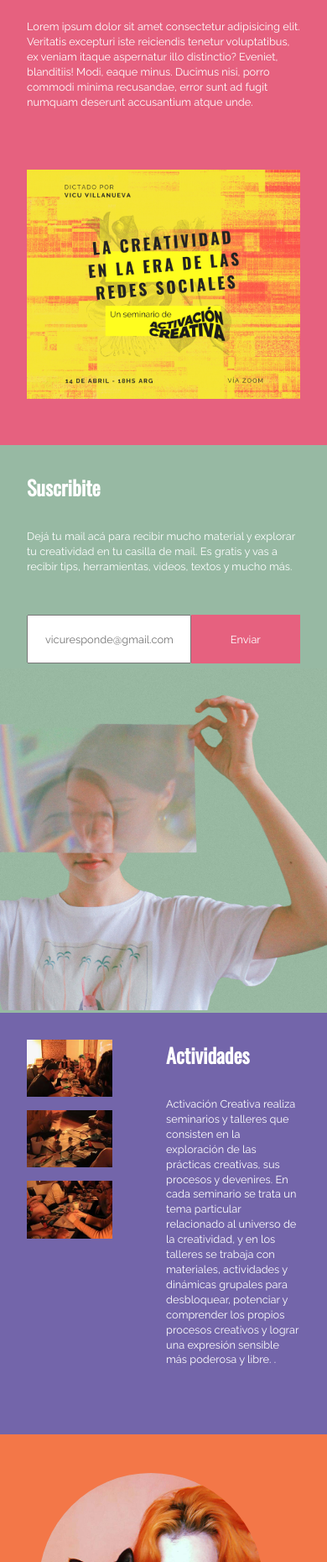
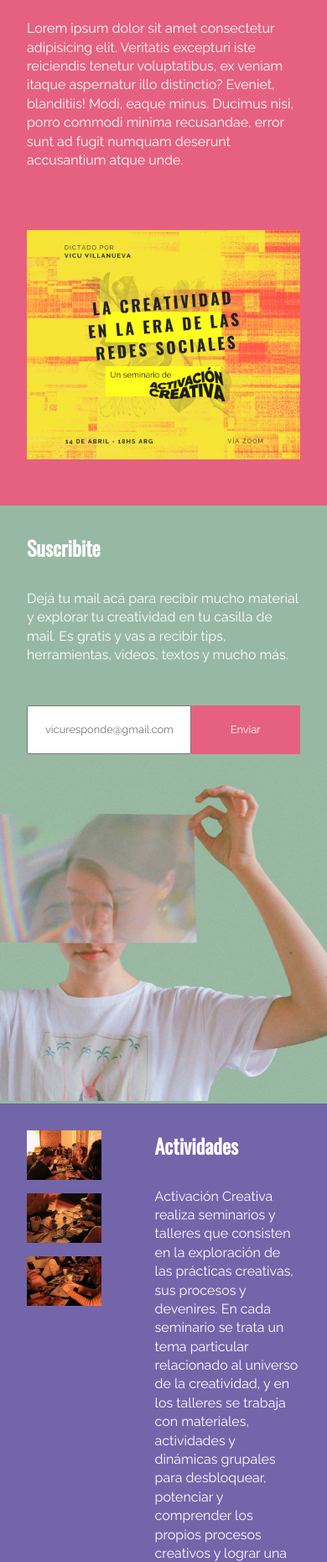
Before and after one commit to elraffa/activa-gatsby, a Gatsby site: page / in a window 390 px wide. Shown: the part 140-2000 px from the top of the page at 84% size. Built offline with nearby package versions, Linux system fonts and the light colour scheme; Gatsby itself is replaced by a stand-in of ours.

Commit message:
change mobile font size

```diff
--- a/src/components/header.js
+++ b/src/components/header.js
@@ -181,6 +181,13 @@ const Header = ({ siteTitle }) => {
               <FaCocktail style={{ position: "relative", top: 3 }} /> Acerca de
             </Link>
           </li>
+          <li>
+            <a href="https://www.instagram.com/activacioncreativa">
+              <FaInstagram
+                style={{ fontSize: "3rem", position: "relative", top: 3 }}
+              />
+            </a>
+          </li>
         </ul>
       </MenuLinks>
       <DesktopLinks>
@@ -210,11 +217,11 @@ const Header = ({ siteTitle }) => {
             </Link>
           </li>
           <li>
-            <Link to="https://www.instagram.com/activacioncreativa">
+            <a href="https://www.instagram.com/activacioncreativa">
               <FaInstagram
                 style={{ fontSize: "1.3rem", position: "relative", top: 3 }}
               />
-            </Link>
+            </a>
           </li>
         </ul>
       </DesktopLinks>
--- a/src/components/sections/SectionFive.js
+++ b/src/components/sections/SectionFive.js
@@ -16,7 +16,7 @@ const Title = styled.h2`
 `
 
 const Text = styled.p`
-  font-size: clamp(0.8rem, -0.7rem + 3.333vw, 1.5rem);
+  font-size: clamp(1rem, -0.7rem + 3.333vw, 1.5rem);
   margin-bottom: 3rem;
   line-height: 1.4;
   max-width: 50ch;
--- a/src/components/sections/SectionFour.js
+++ b/src/components/sections/SectionFour.js
@@ -31,7 +31,7 @@ const Title = styled.h2`
 `
 
 const Text = styled.p`
-  font-size: clamp(0.8rem, -0.7rem + 3.333vw, 1.5rem);
+  font-size: clamp(1rem, -0.7rem + 3.333vw, 1.5rem);
   margin-bottom: 3rem;
   line-height: 1.4;
   max-width: 50ch;
--- a/src/components/sections/SectionOne.js
+++ b/src/components/sections/SectionOne.js
@@ -23,7 +23,7 @@ const Title = styled.h1`
 `
 
 const Text = styled.p`
-  font-size: clamp(0.8rem, -0.7rem + 3.333vw, 1.5rem);
+  font-size: clamp(1rem, -0.7rem + 3.333vw, 1.5rem);
   margin-bottom: 3rem;
   line-height: 1.4;
   max-width: 50ch;
--- a/src/components/sections/SectionThree.js
+++ b/src/components/sections/SectionThree.js
@@ -18,12 +18,8 @@ const Title = styled.h2`
   margin-bottom: 2rem;
 `
 
-const Text = styled.p`
-  font-size: clamp(0.8rem, -0.7rem + 3.333vw, 1.5rem);
-  margin-bottom: 3rem;
-  line-height: 1.4;
-  max-width: 50ch;
-`
+const Text = styled.p``
+
 const ActivitImages = styled.div`
   flex-grow: 4;
   display: flex;
@@ -58,14 +54,14 @@ const SectionThree = ({ props }) => {
         </ActivitImages>
         <div>
           <Title id="actividades">Actividades</Title>
-          <Text>
+          <Text className="main-text">
             Activación Creativa realiza seminarios y talleres que consisten en
             la exploración de las prácticas creativas, sus procesos y devenires.
             En cada seminario se trata un tema particular relacionado al
             universo de la creatividad, y en los talleres se trabaja con
             materiales, actividades y dinámicas grupales para desbloquear,
             potenciar y comprender los propios procesos creativos y lograr una
-            expresión sensible más poderosa y libre. .{" "}
+            expresión sensible más poderosa y libre.
           </Text>
         </div>
       </Hero>
--- a/src/components/sections/SectionTwo.js
+++ b/src/components/sections/SectionTwo.js
@@ -20,7 +20,7 @@ const Title = styled.h2`
   margin-bottom: 2rem;
 `
 const Text = styled.p`
-  font-size: clamp(0.8rem, -0.7rem + 3.333vw, 1.5rem);
+  font-size: clamp(1rem, -0.7rem + 3.333vw, 1.5rem);
   margin-bottom: 3rem;
   max-width: 50ch;
   line-height: 1.4;
--- a/src/theme/GlobalStyle.js
+++ b/src/theme/GlobalStyle.js
@@ -27,5 +27,12 @@ const GlobalStyle = createGlobalStyle`
        font-family: Oswald, sans-serif;
        font-weight: 700;
    }
+
+   .main-text {
+    font-size: clamp(1rem, -0.7rem + 3.333vw, 1.5rem);
+    margin-bottom: 3rem;
+    line-height: 1.4;
+    max-width: 50ch;
+   }
 `
 export default GlobalStyle
```
